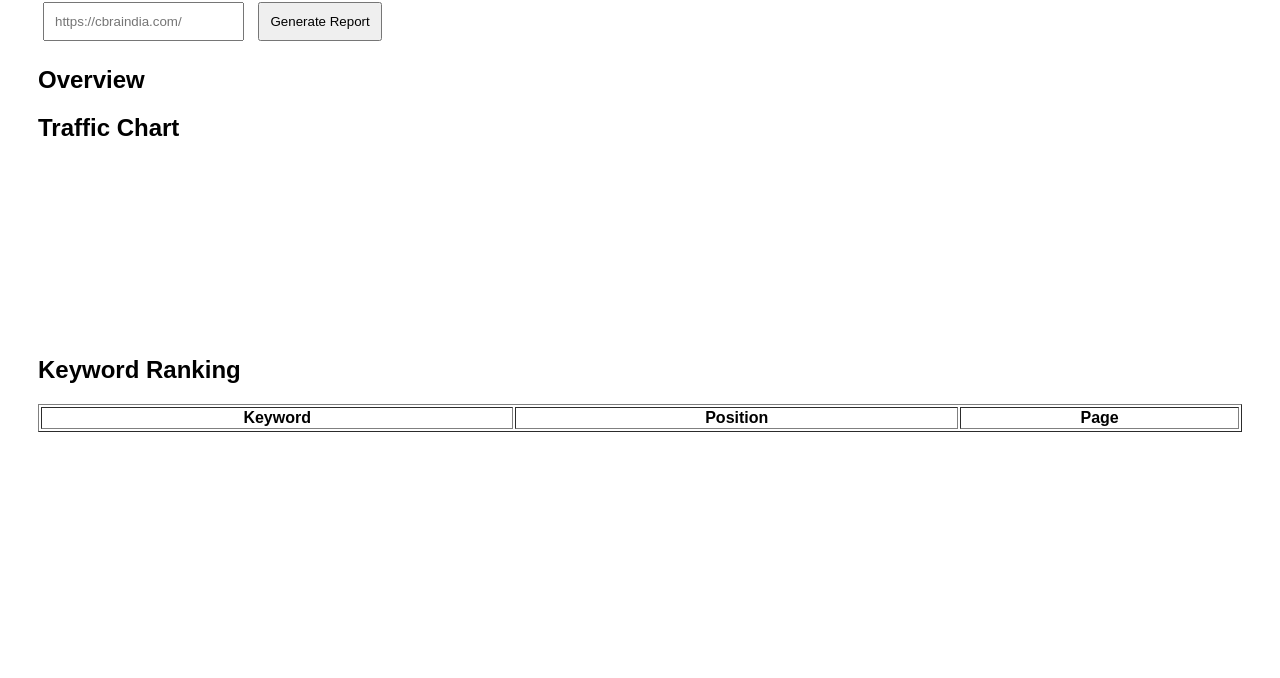
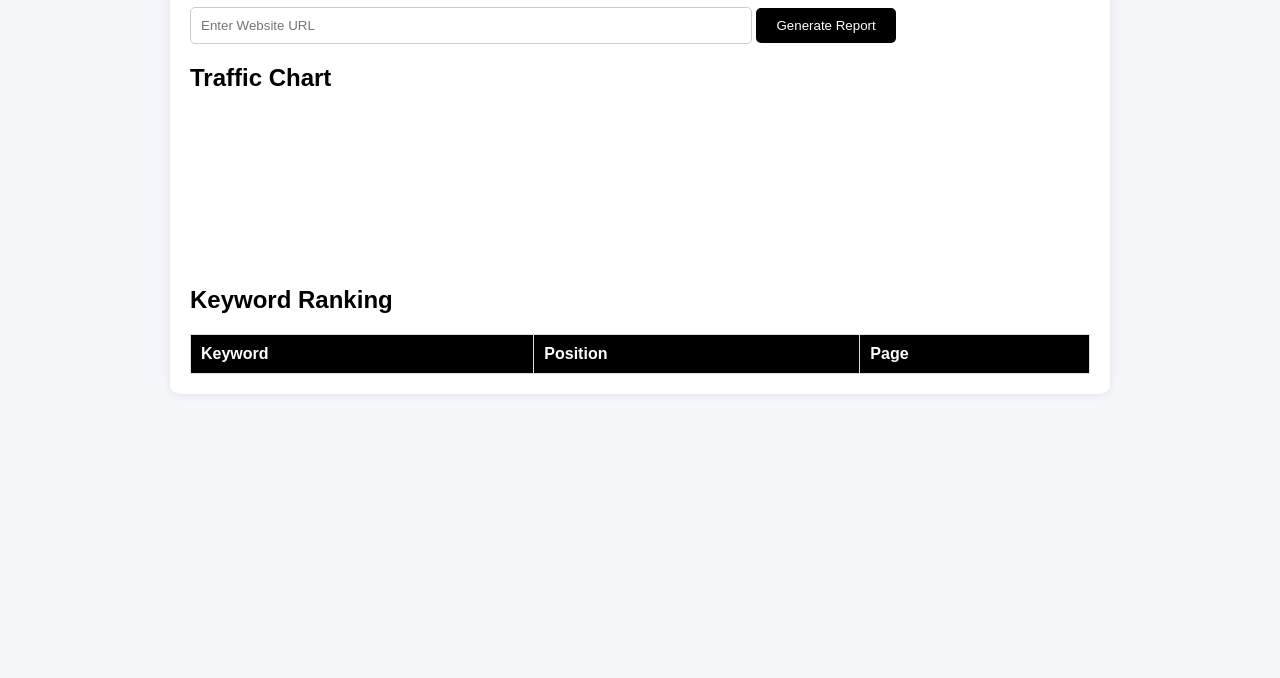
Before and after one commit to CBRA-AI/seo-report-tool, a website: page frontend/index.html in a window 1280 px wide. Shown: the part 122-800 px from the top of the page. Drawn offline with nearby package versions, Linux system fonts and the light colour scheme.

Commit message:
Update index.html

```diff
--- a/frontend/index.html
+++ b/frontend/index.html
@@ -3,32 +3,83 @@
 <head>
   <title>SEO Report Tool</title>
   <script src="https://cdn.jsdelivr.net/npm/chart.js"></script>
-  <link rel="stylesheet" href="style.css">
+  <style>
+    body {
+      font-family: Arial;
+      background: #f5f7fb;
+      padding: 20px;
+    }
+
+    h1 {
+      text-align: center;
+    }
+
+    .container {
+      max-width: 900px;
+      margin: auto;
+      background: white;
+      padding: 20px;
+      border-radius: 10px;
+      box-shadow: 0 0 10px rgba(0,0,0,0.1);
+    }
+
+    input {
+      padding: 10px;
+      width: 60%;
+      border-radius: 5px;
+      border: 1px solid #ccc;
+    }
+
+    button {
+      padding: 10px 20px;
+      background: black;
+      color: white;
+      border: none;
+      border-radius: 5px;
+      cursor: pointer;
+    }
+
+    table {
+      width: 100%;
+      margin-top: 20px;
+      border-collapse: collapse;
+    }
+
+    th, td {
+      padding: 10px;
+      border: 1px solid #ddd;
+      text-align: left;
+    }
+
+    th {
+      background: #000;
+      color: white;
+    }
+  </style>
 </head>
+
 <body>
+
+<div class="container">
 
 <h1>SEO Report Tool 🚀</h1>
 
-<input id="url" placeholder="https://cbraindia.com/">
-<button onclick="generate()">Generate Report</button>
-
-<h2>Overview</h2>
-<div id="summary"></div>
+<input id="url" placeholder="Enter Website URL">
+<button onclick="generateReport()">Generate Report</button>
 
 <h2>Traffic Chart</h2>
 <canvas id="trafficChart"></canvas>
 
 <h2>Keyword Ranking</h2>
-<table border="1">
-  <thead>
-    <tr>
-      <th>Keyword</th>
-      <th>Position</th>
-      <th>Page</th>
-    </tr>
-  </thead>
-  <tbody id="keywordTable"></tbody>
+<table id="keywordTable">
+  <tr>
+    <th>Keyword</th>
+    <th>Position</th>
+    <th>Page</th>
+  </tr>
 </table>
+
+</div>
 
 <script src="script.js"></script>
 
```
